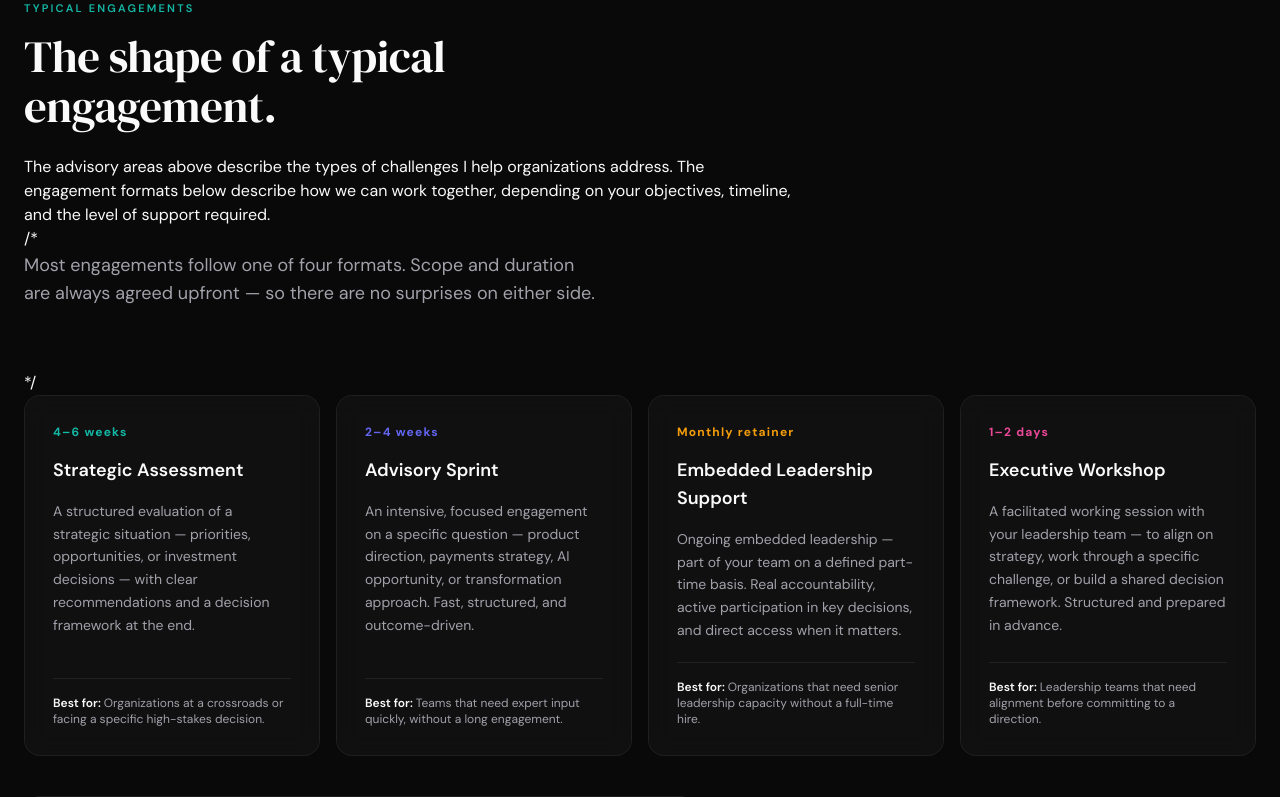
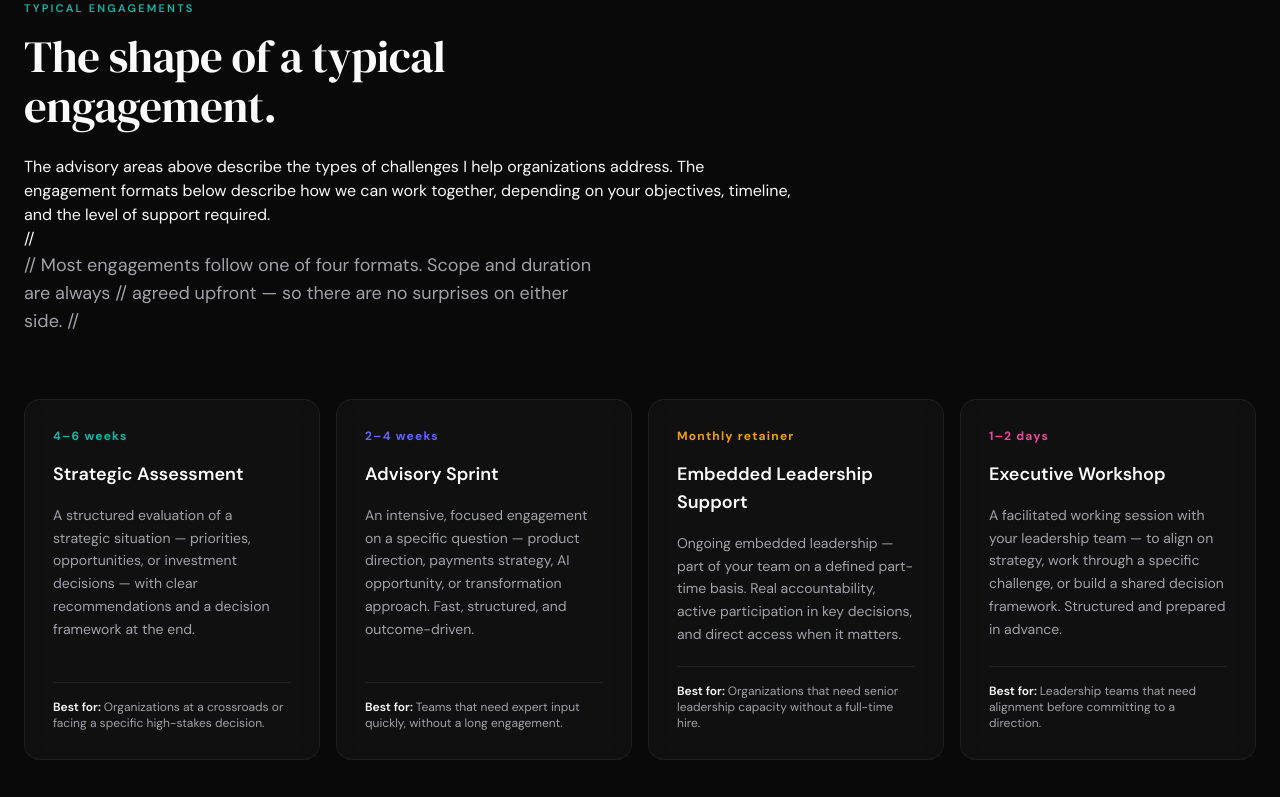
Before and after one commit to Martuain/martinmora-v5, a Next.js app: page /advisory-engagements in a window 1280 px wide. Shown: the part 2559-3356 px from the top of the page. Built offline with nearby package versions, Linux system fonts and the light colour scheme; no server answers.

Commit message:
Comment out engagement formats paragraph
Comment out the paragraph about engagement formats.

```diff
--- a/app/advisory-engagements/page.tsx
+++ b/app/advisory-engagements/page.tsx
@@ -231,11 +231,12 @@ export default function AdvisoryEngagementsPage() {
                 The engagement formats below describe how we can work together, depending on your objectives,
                 timeline, and the level of support required.
               </p>
-            /* <p className="text-[var(--secondary)] text-lg max-w-xl mb-16">
-                Most engagements follow one of four formats. Scope and duration are always
-                agreed upfront — so there are no surprises on either side.
-              </p>
-            */
+
+            // <p className="text-[var(--secondary)] text-lg max-w-xl mb-16">
+            //    Most engagements follow one of four formats. Scope and duration are always
+            //    agreed upfront — so there are no surprises on either side.
+            //  </p>
+
             </Reveal>
 
             <div className="grid md:grid-cols-2 xl:grid-cols-4 gap-4">
```
